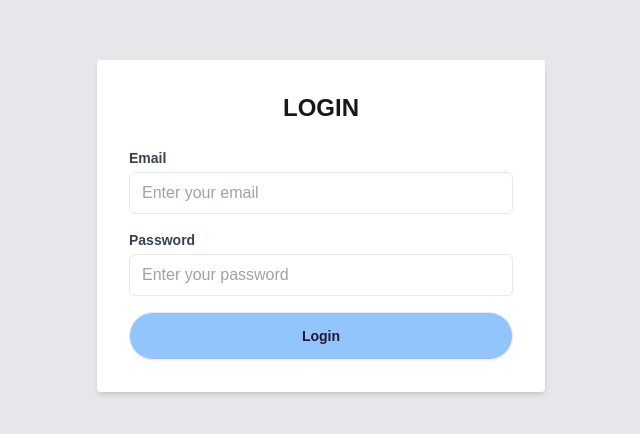
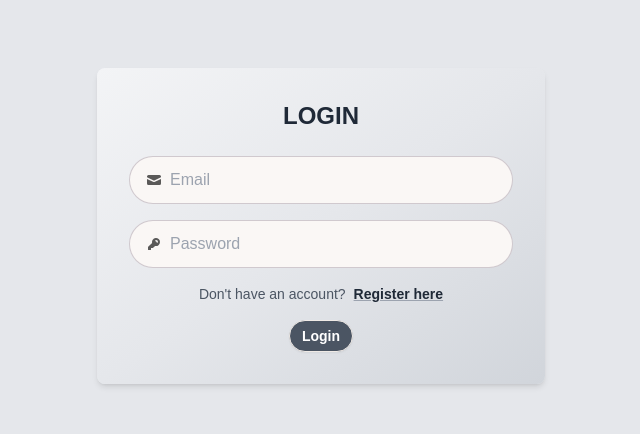
Before and after one commit to aznshrllh/habit-list, a Next.js app in the folder habit-track/: page /login in a window 1280 px wide. Shown: the part 174-608 px from the top of the page, without its empty margins (319-959 px from the left). Built offline with nearby package versions, Linux system fonts and the light colour scheme.

Commit message:
feat: enhance login page UI with improved styling and layout

```diff
--- a/habit-track/src/app/login/page.tsx
+++ b/habit-track/src/app/login/page.tsx
@@ -27,51 +27,83 @@
     <>
       <ErrorNotification />
       <div className="flex items-center justify-center min-h-screen bg-gray-200">
-        <div className="w-full max-w-md p-8 space-y-6 bg-white rounded shadow-md">
-          <h2 className="text-2xl font-bold text-center">LOGIN</h2>
+        <div className="w-full max-w-md p-8 space-y-6 bg-gradient-to-br from-gray-100 via-gray-200 to-gray-300 rounded-lg shadow-md backdrop-blur-sm">
+          <h2 className="text-2xl font-bold text-center text-gray-800">
+            LOGIN
+          </h2>
           <form onSubmit={onSubmit} className="space-y-4">
             <div>
               <label
                 htmlFor="email"
-                className="block text-sm font-bold text-gray-700"
+                className="input input-bordered flex items-center gap-2"
               >
-                Email
-              </label>
+                <svg
+                  xmlns="http://www.w3.org/2000/svg"
+                  viewBox="0 0 16 16"
+                  fill="currentColor"
+                  className="h-4 w-4 opacity-70"
+                >
+                  <path d="M2.5 3A1.5 1.5 0 0 0 1 4.5v.793c.026.009.051.02.076.032L7.674 8.51c.206.1.446.1.652 0l6.598-3.185A.755.755 0 0 1 15 5.293V4.5A1.5 1.5 0 0 0 13.5 3h-11Z" />
+                  <path d="M15 6.954 8.978 9.86a2.25 2.25 0 0 1-1.956 0L1 6.954V11.5A1.5 1.5 0 0 0 2.5 13h11a1.5 1.5 0 0 0 1.5-1.5V6.954Z" />
+                </svg>
                 <input
                   type="email"
                   id="email"
                   name="email"
-                placeholder="Enter your email"
+                  placeholder="Email"
                   value={email}
                   onChange={(e) => setEmail(e.target.value)}
-                className="w-full px-3 py-2 mt-1 border rounded-md focus:outline-none focus:ring focus:ring-blue-200"
+                  className="grow"
                   required
                 />
+              </label>
             </div>
             <div>
               <label
                 htmlFor="password"
-                className="block text-sm font-bold text-gray-700"
+                className="input input-bordered flex items-center gap-2"
               >
-                Password
-              </label>
+                <svg
+                  xmlns="http://www.w3.org/2000/svg"
+                  viewBox="0 0 16 16"
+                  fill="currentColor"
+                  className="h-4 w-4 opacity-70"
+                >
+                  <path
+                    fillRule="evenodd"
+                    d="M14 6a4 4 0 0 1-4.899 3.899l-1.955 1.955a.5.5 0 0 1-.353.146H5v1.5a.5.5 0 0 1-.5.5h-2a.5.5 0 0 1-.5-.5v-2.293a.5.5 0 0 1 .146-.353l3.955-3.955A4 4 0 1 1 14 6Zm-4-2a.75.75 0 0 0 0 1.5.5.5 0 0 1 .5.5.75.75 0 0 0 1.5 0 2 2 0 0 0-2-2Z"
+                    clipRule="evenodd"
+                  />
+                </svg>
                 <input
                   type="password"
                   id="password"
                   name="password"
-                placeholder="Enter your password"
+                  placeholder="Password"
                   value={password}
                   onChange={(e) => setPassword(e.target.value)}
-                className="w-full px-3 py-2 mt-1 border rounded-md focus:outline-none focus:ring focus:ring-blue-200"
+                  className="grow"
                   required
                 />
+              </label>
             </div>
+            <div className="flex items-center justify-center space-x-2 text-sm">
+              <span className="text-gray-600">Don't have an account?</span>
+              <a
+                href="/register"
+                className="font-semibold text-gray-800 hover:text-gray-600 transition-colors duration-300 underline decoration-gray-400 hover:decoration-gray-600"
+              >
+                Register here
+              </a>
+            </div>
+            <div className="flex justify-center">
               <button
                 type="submit"
-              className="btn w-full rounded-full bg-blue-300"
+                className="btn btn-sm bg-gray-600 hover:bg-gray-800 text-white transition-colors duration-300"
               >
                 Login
               </button>
+            </div>
           </form>
         </div>
       </div>
```
Lines whose indentation alone changed are shown as unchanged.
